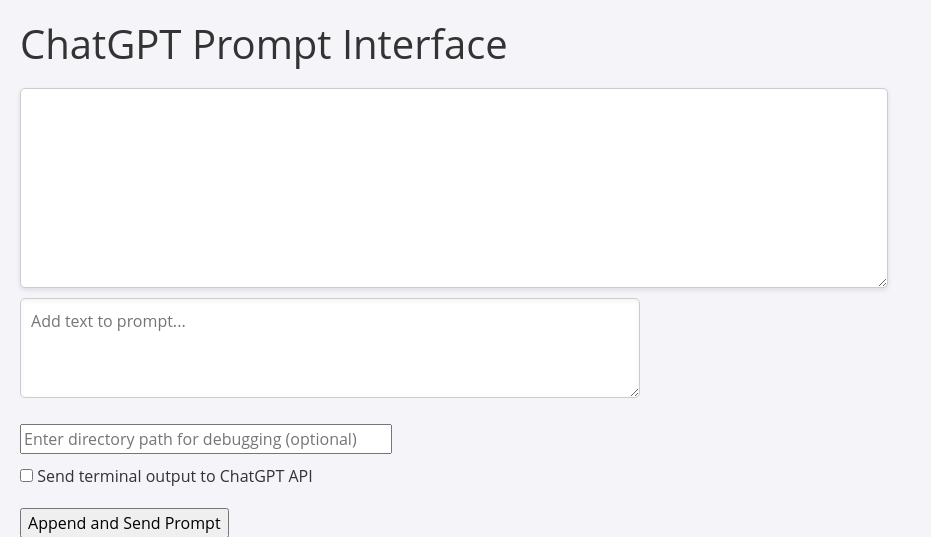
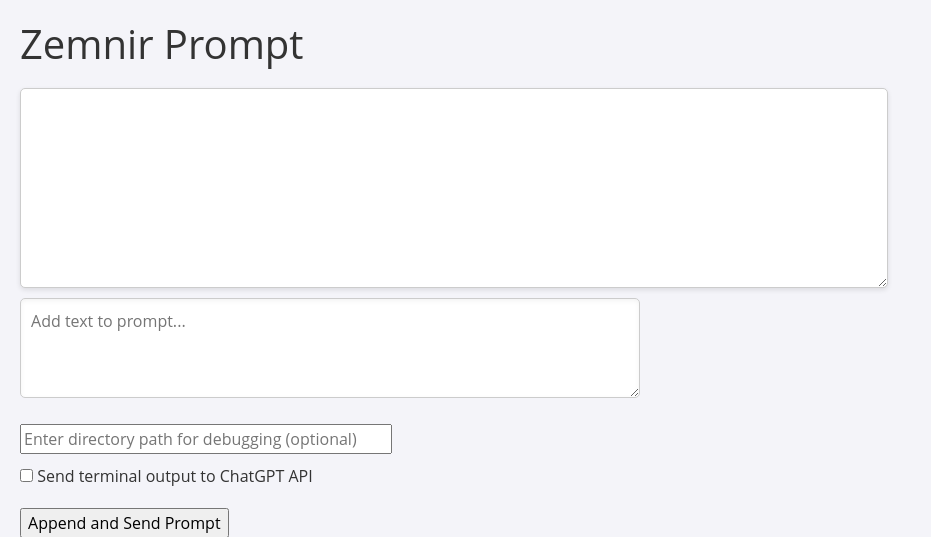
Before and after one commit to bigroll123/zemnir, a Flask app: page / in a window 1280 px wide. Shown: the top 537 px of the page, without its empty margins (0-931 px from the left). Run offline with Flask 3, Linux system fonts and the light colour scheme.

Commit message:
adding readme

```diff
--- a/app/__init__.py
+++ b/app/__init__.py
@@ -1,5 +1,4 @@
 from flask import Flask
-import os
 
 def create_app():
     app = Flask(__name__)
--- a/app/templates/index.html
+++ b/app/templates/index.html
@@ -153,7 +153,7 @@
     </style>
 </head>
 <body>
-    <h1>ChatGPT Prompt Interface</h1>
+    <h1>Zemnir Prompt</h1>
 
     <!-- Prompt Display -->
     <div class="prompt-container" id="prompt-div">
--- a/run.py
+++ b/run.py
@@ -1,6 +1,8 @@
 from app import create_app
 import os
+import sys
 
+sys.pycache_prefix = '/tmp/zemnir_pycache'
 
 app = create_app()
 
```
Also changed, not shown: README.md, services/__init__.py (added).
